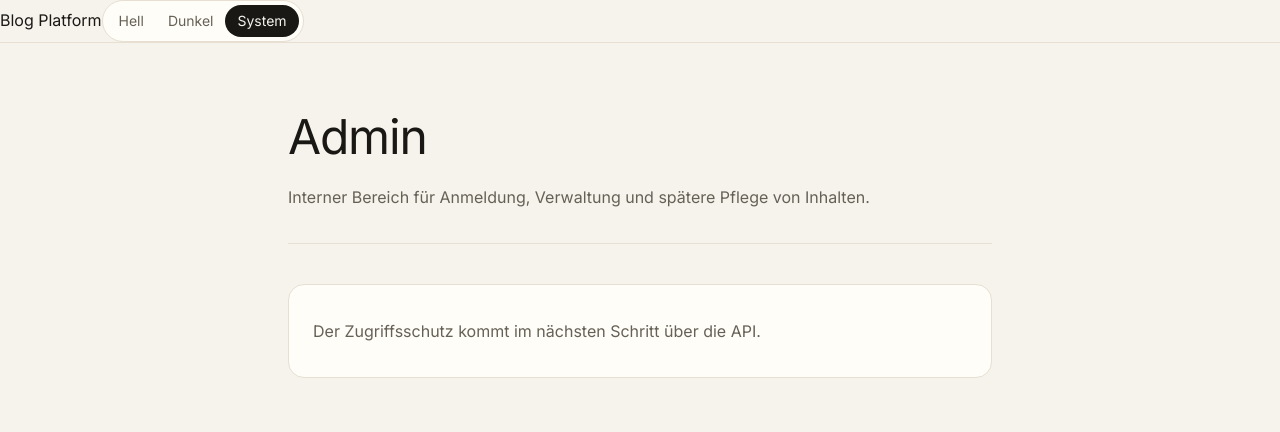
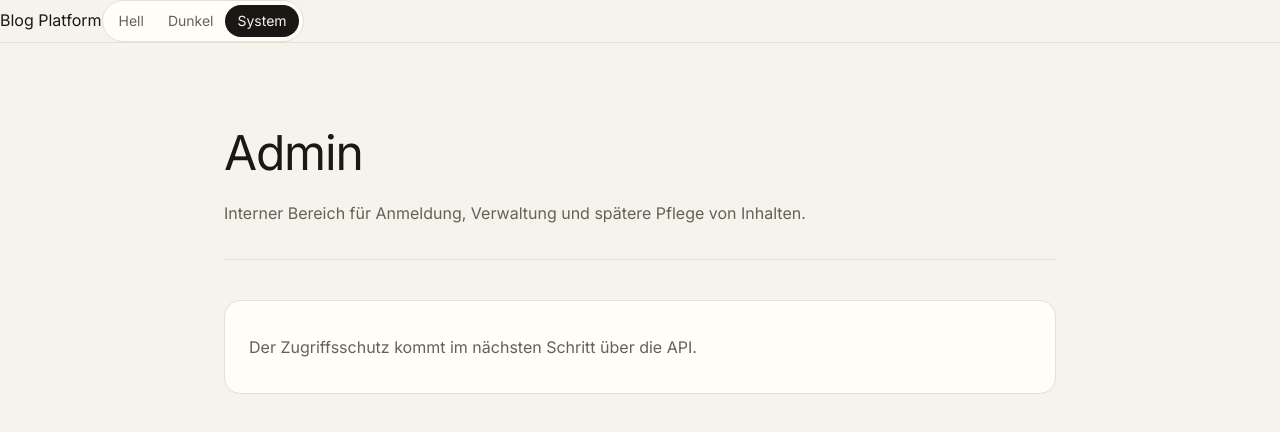
Before and after one commit to AdamKuzniarski/blog-template, a Next.js app: page /admin in a window 1280 px wide. Shown: the top 432 px of the page. Built offline with nearby package versions, Linux system fonts and the light colour scheme.

Commit message:
update Admin

```diff
--- a/app/admin/page.tsx
+++ b/app/admin/page.tsx
@@ -1,18 +1,21 @@
+import { Container } from '../../components/container';
+import { PageIntro } from '../../components/page-intro';
+
 export default function AdminPage() {
   return (
-    <main className="mx-auto min-h-screen max-w-3xl px-6 py-16 sm:px-8">
-      <header className="border-b border-border pb-8">
-        <h1 className="font-serif text-4xl leading-tight tracking-tight sm:text-5xl">Admin</h1>
-        <p className="mt-4 max-w-2xl text-base leading-7 text-muted">
-          Interner Bereich für Anmeldung, Verwaltung und spätere Pflege von Inhalten.
-        </p>
-      </header>
+    <main className="min-h-screen py-16 sm:py-20">
+      <Container className="max-w-3xl">
+        <PageIntro
+          title="Admin"
+          description="Interner Bereich für Anmeldung, Verwaltung und spätere Pflege von Inhalten."
+        />
 
-      <section className="mt-10 rounded-2xl border border-border bg-surface px-6 py-8">
-        <p className="text-base leading-7 text-muted">
-          Der Zugriffsschutz kommt im nächsten Schritt über die API.
-        </p>
-      </section>
+        <section className="mt-10 rounded-2xl border border-border bg-surface px-6 py-8">
+          <p className="text-base leading-7 text-muted">
+            Der Zugriffsschutz kommt im nächsten Schritt über die API.
+          </p>
+        </section>
+      </Container>
     </main>
   );
 }
```
